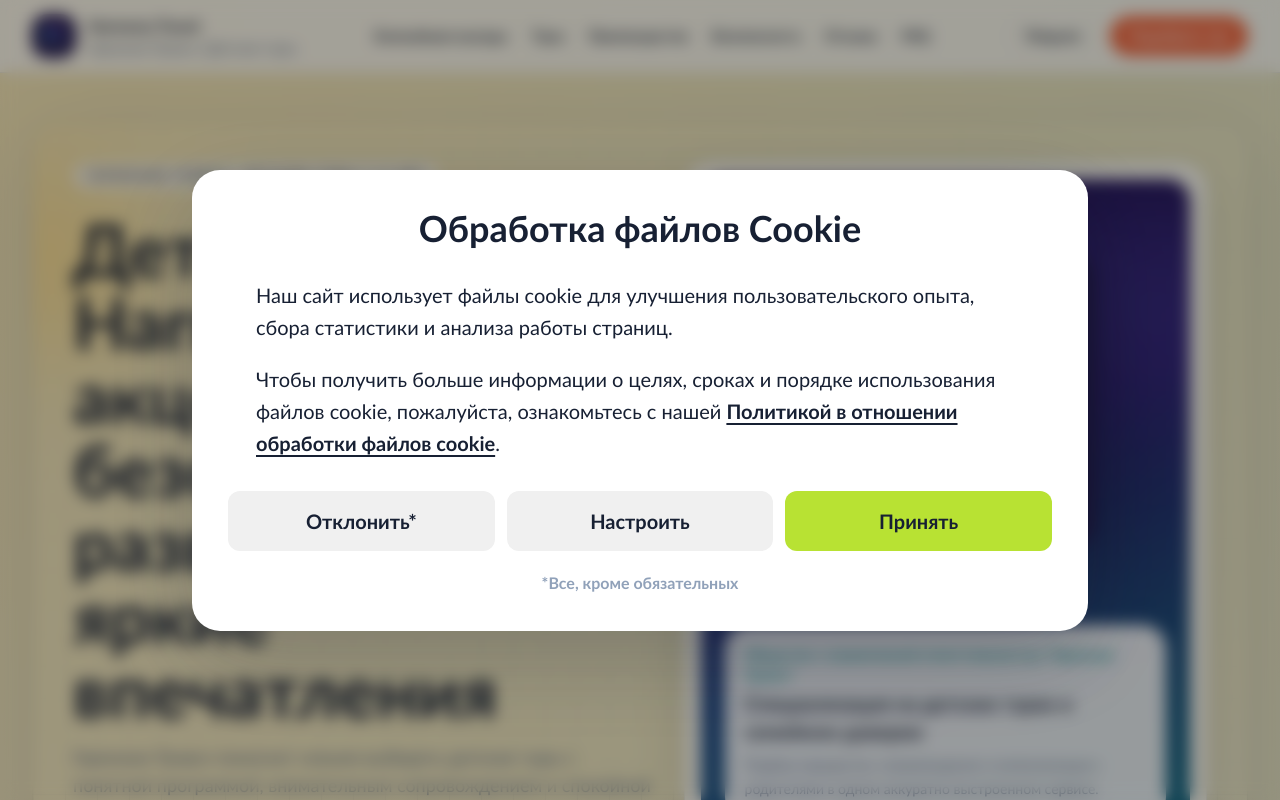
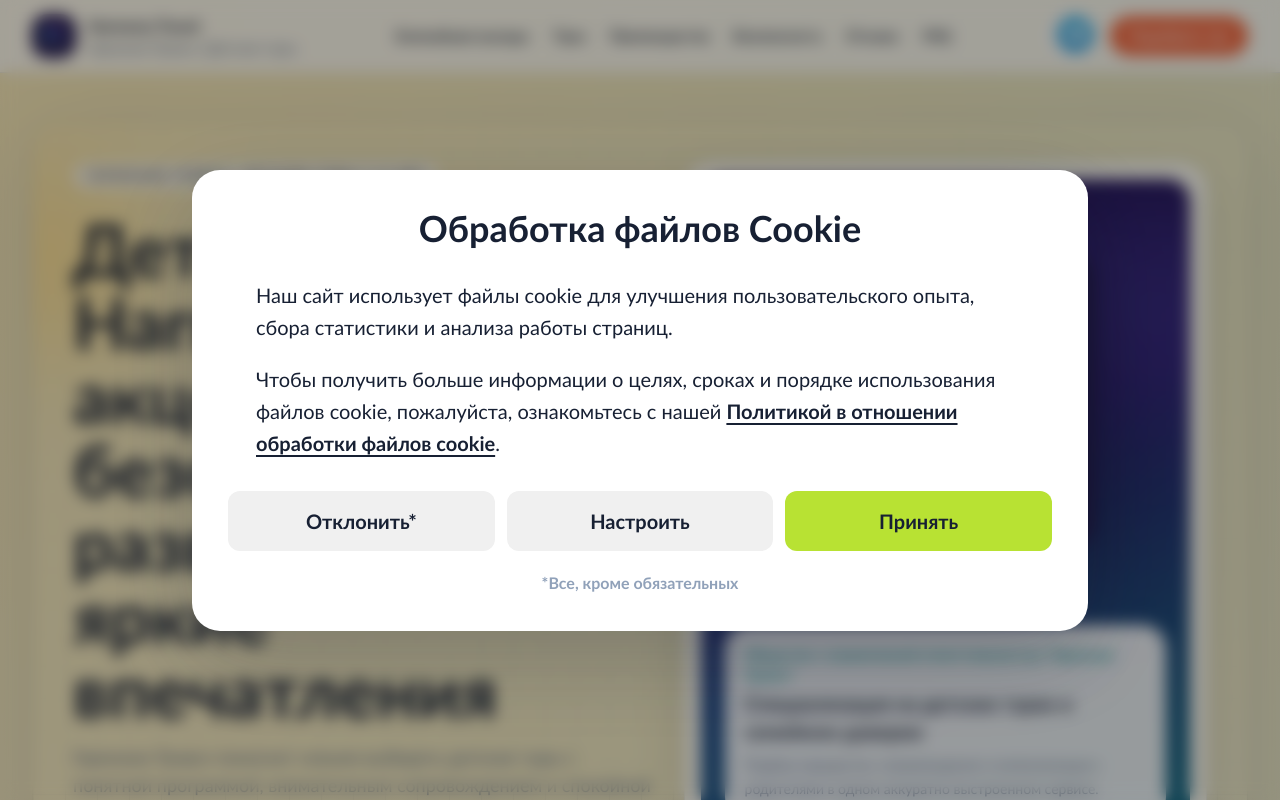
Before and after one commit to bonadysev/HarmonyTravel, a Next.js app: page / in a window 1280 px wide. Shown: the top 800 px of the page. Built offline with nearby package versions, Linux system fonts and the light colour scheme.

Commit message:
add logo telegram

```diff
--- a/components/mobile-sticky-contact-bar.tsx
+++ b/components/mobile-sticky-contact-bar.tsx
@@ -1,4 +1,7 @@
+import Image from "next/image";
 import { brand } from "@/data";
+
+const telegramLogoPath = process.env.NODE_ENV === "production" ? "/HarmonyTravel/telegram_logo.jpg" : "/telegram_logo.jpg";
 
 export function MobileStickyContactBar() {
   return (
@@ -11,10 +14,14 @@ export function MobileStickyContactBar() {
           className="inline-flex min-h-14 flex-col items-center justify-center gap-1 rounded-[22px] border border-[color:var(--accent)]/12 bg-[color:var(--accent-soft)]/28 px-2 text-center text-[11px] font-bold text-[color:var(--foreground)] transition hover:border-[color:var(--accent)] hover:text-[color:var(--accent)]"
           aria-label="Открыть Telegram-канал Harmony Travel"
         >
-          <span className="inline-flex h-7 w-7 items-center justify-center rounded-full bg-white text-[color:var(--accent)] shadow-sm">
-            <svg viewBox="0 0 24 24" className="h-4 w-4 fill-current" aria-hidden="true">
-              <path d="M20.67 3.33a1 1 0 0 0-1.06-.17L3.94 9.41a1 1 0 0 0 .09 1.87l3.74 1.25 1.25 3.74a1 1 0 0 0 .74.66 1 1 0 0 0 .22.03 1 1 0 0 0 .91-.58l6.25-15.67a1 1 0 0 0-.47-1.38Zm-9.9 10.61-.53 1.33-.7-2.09 5.31-5.31-4.08 6.07Z" />
-            </svg>
+          <span className="relative inline-flex h-8 w-8 overflow-hidden rounded-full bg-white shadow-sm">
+            <Image
+              src={telegramLogoPath}
+              alt=""
+              fill
+              className="object-cover"
+              sizes="32px"
+            />
           </span>
           Telegram
         </a>
--- a/components/site-header.tsx
+++ b/components/site-header.tsx
@@ -3,6 +3,8 @@
 import Image from "next/image";
 import { useState } from "react";
 import { brand, navigationItems } from "@/data";
+
+const telegramLogoPath = process.env.NODE_ENV === "production" ? "/HarmonyTravel/telegram_logo.jpg" : "/telegram_logo.jpg";
 
 export function SiteHeader() {
   const [isOpen, setIsOpen] = useState(false);
@@ -41,9 +43,18 @@ export function SiteHeader() {
         <div className="hidden items-center gap-3 lg:flex">
           <a
             href={brand.telegramUrl}
-            className="rounded-full border px-4 py-2 text-sm font-bold transition hover:border-[color:var(--accent)] hover:text-[color:var(--accent)]"
+            target="_blank"
+            rel="noreferrer"
+            className="relative inline-flex h-12 w-12 overflow-hidden rounded-full border bg-white transition hover:border-[color:var(--accent)]"
+            aria-label="Открыть Telegram-канал Harmony Travel"
           >
-            Telegram
+            <Image
+              src={telegramLogoPath}
+              alt=""
+              fill
+              className="object-cover"
+              sizes="48px"
+            />
           </a>
           <a
             href="#lead-form"
```
Also changed, not shown: public/telegram_logo.jpg (added).
